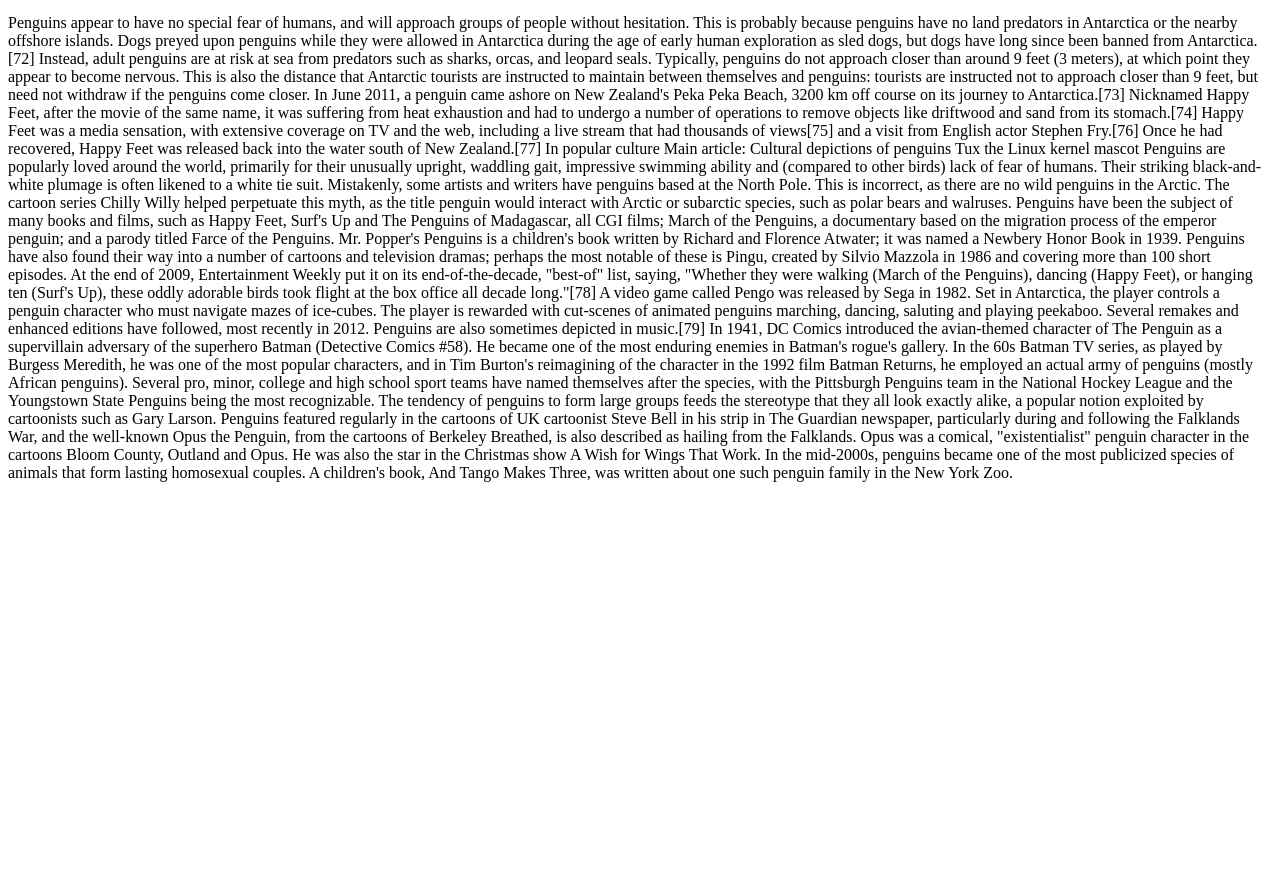
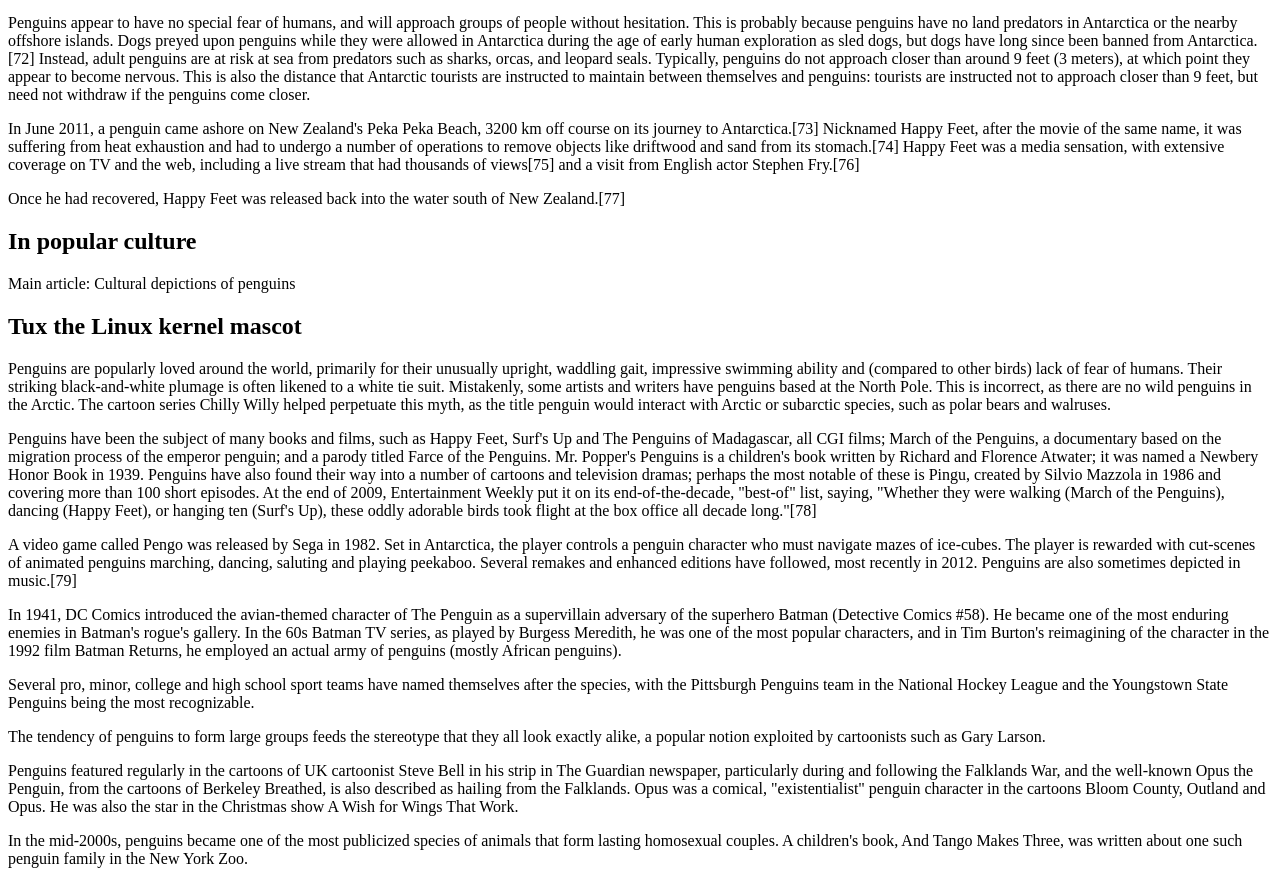
Before and after one commit to carolynlea/carolynlea.github.io, a plain HTML site: page penguinsAndHumans.html in a window 1280 px wide. Shown: the part 340-1224 px from the top of the page. Before the commit the page ends 838 px from the top, so only its background shows below. Drawn offline with Linux system fonts and the light colour scheme.

```diff
--- a/penguinsAndHumans.html
+++ b/penguinsAndHumans.html
@@ -23,57 +23,57 @@
             been banned from Antarctica.[72] Instead, adult penguins are at risk at sea from predators such as sharks, orcas, and
             leopard seals. Typically, penguins do not approach closer than around 9 feet (3 meters), at which point they appear to
             become nervous. This is also the distance that Antarctic tourists are instructed to maintain between themselves and
-            penguins: tourists are instructed not to approach closer than 9 feet, but need not withdraw if the penguins come closer.
+            penguins: tourists are instructed not to approach closer than 9 feet, but need not withdraw if the penguins come closer.</p>
 
-            In June 2011, a penguin came ashore on New Zealand's Peka Peka Beach, 3200 km off course on its journey to
+            <p>In June 2011, a penguin came ashore on New Zealand's Peka Peka Beach, 3200 km off course on its journey to
             Antarctica.[73] Nicknamed Happy Feet, after the movie of the same name, it was suffering from heat exhaustion and had to
             undergo a number of operations to remove objects like driftwood and sand from its stomach.[74] Happy Feet was a media
             sensation, with extensive coverage on TV and the web, including a live stream that had thousands of views[75] and a
-            visit from English actor Stephen Fry.[76]
+            visit from English actor Stephen Fry.[76]</p>
 
-            Once he had recovered, Happy Feet was released back into the water south of New Zealand.[77]
+            <p>Once he had recovered, Happy Feet was released back into the water south of New Zealand.[77]</p>
 
-            In popular culture
-            Main article: Cultural depictions of penguins
+            <h2>In popular culture</h2>
+            <p>Main article: Cultural depictions of penguins</p>
 
-            Tux the Linux kernel mascot
-            Penguins are popularly loved around the world, primarily for their unusually upright, waddling gait, impressive swimming
+            <h2>Tux the Linux kernel mascot</h2>
+            <p>Penguins are popularly loved around the world, primarily for their unusually upright, waddling gait, impressive swimming
             ability and (compared to other birds) lack of fear of humans. Their striking black-and-white plumage is often likened to
             a white tie suit. Mistakenly, some artists and writers have penguins based at the North Pole. This is incorrect, as
             there are no wild penguins in the Arctic. The cartoon series Chilly Willy helped perpetuate this myth, as the title
-            penguin would interact with Arctic or subarctic species, such as polar bears and walruses.
+            penguin would interact with Arctic or subarctic species, such as polar bears and walruses.</p>
 
-            Penguins have been the subject of many books and films, such as Happy Feet, Surf's Up and The Penguins of Madagascar,
+            <p>Penguins have been the subject of many books and films, such as Happy Feet, Surf's Up and The Penguins of Madagascar,
             all CGI films; March of the Penguins, a documentary based on the migration process of the emperor penguin; and a parody
             titled Farce of the Penguins. Mr. Popper's Penguins is a children's book written by Richard and Florence Atwater; it was
             named a Newbery Honor Book in 1939. Penguins have also found their way into a number of cartoons and television dramas;
             perhaps the most notable of these is Pingu, created by Silvio Mazzola in 1986 and covering more than 100 short episodes.
             At the end of 2009, Entertainment Weekly put it on its end-of-the-decade, "best-of" list, saying, "Whether they were
             walking (March of the Penguins), dancing (Happy Feet), or hanging ten (Surf's Up), these oddly adorable birds took
-            flight at the box office all decade long."[78]
+            flight at the box office all decade long."[78]</p>
 
-            A video game called Pengo was released by Sega in 1982. Set in Antarctica, the player controls a penguin character who
+            <p>A video game called Pengo was released by Sega in 1982. Set in Antarctica, the player controls a penguin character who
             must navigate mazes of ice-cubes. The player is rewarded with cut-scenes of animated penguins marching, dancing,
             saluting and playing peekaboo. Several remakes and enhanced editions have followed, most recently in 2012. Penguins are
-            also sometimes depicted in music.[79]
+            also sometimes depicted in music.[79]</p>
 
-            In 1941, DC Comics introduced the avian-themed character of The Penguin as a supervillain adversary of the superhero
+            <p>In 1941, DC Comics introduced the avian-themed character of The Penguin as a supervillain adversary of the superhero
             Batman (Detective Comics #58). He became one of the most enduring enemies in Batman's rogue's gallery. In the 60s Batman
             TV series, as played by Burgess Meredith, he was one of the most popular characters, and in Tim Burton's reimagining of
-            the character in the 1992 film Batman Returns, he employed an actual army of penguins (mostly African penguins).
+            the character in the 1992 film Batman Returns, he employed an actual army of penguins (mostly African penguins).</p>
 
-            Several pro, minor, college and high school sport teams have named themselves after the species, with the Pittsburgh
-            Penguins team in the National Hockey League and the Youngstown State Penguins being the most recognizable.
+            <p>Several pro, minor, college and high school sport teams have named themselves after the species, with the Pittsburgh
+            Penguins team in the National Hockey League and the Youngstown State Penguins being the most recognizable.</p>
 
-            The tendency of penguins to form large groups feeds the stereotype that they all look exactly alike, a popular notion
-            exploited by cartoonists such as Gary Larson.
+            <p>The tendency of penguins to form large groups feeds the stereotype that they all look exactly alike, a popular notion
+            exploited by cartoonists such as Gary Larson.</p>
 
-            Penguins featured regularly in the cartoons of UK cartoonist Steve Bell in his strip in The Guardian newspaper,
+            <p>Penguins featured regularly in the cartoons of UK cartoonist Steve Bell in his strip in The Guardian newspaper,
             particularly during and following the Falklands War, and the well-known Opus the Penguin, from the cartoons of Berkeley
             Breathed, is also described as hailing from the Falklands. Opus was a comical, "existentialist" penguin character in the
-            cartoons Bloom County, Outland and Opus. He was also the star in the Christmas show A Wish for Wings That Work.
+            cartoons Bloom County, Outland and Opus. He was also the star in the Christmas show A Wish for Wings That Work.</p>
 
-            In the mid-2000s, penguins became one of the most publicized species of animals that form lasting homosexual couples. A
+            <p>In the mid-2000s, penguins became one of the most publicized species of animals that form lasting homosexual couples. A
             children's book, And Tango Makes Three, was written about one such penguin family in the New York Zoo.</p>
         </main>
 
```
Also changed, not shown: anatomy.html (+21 -23 lines), index.html (+7 -0 lines).
